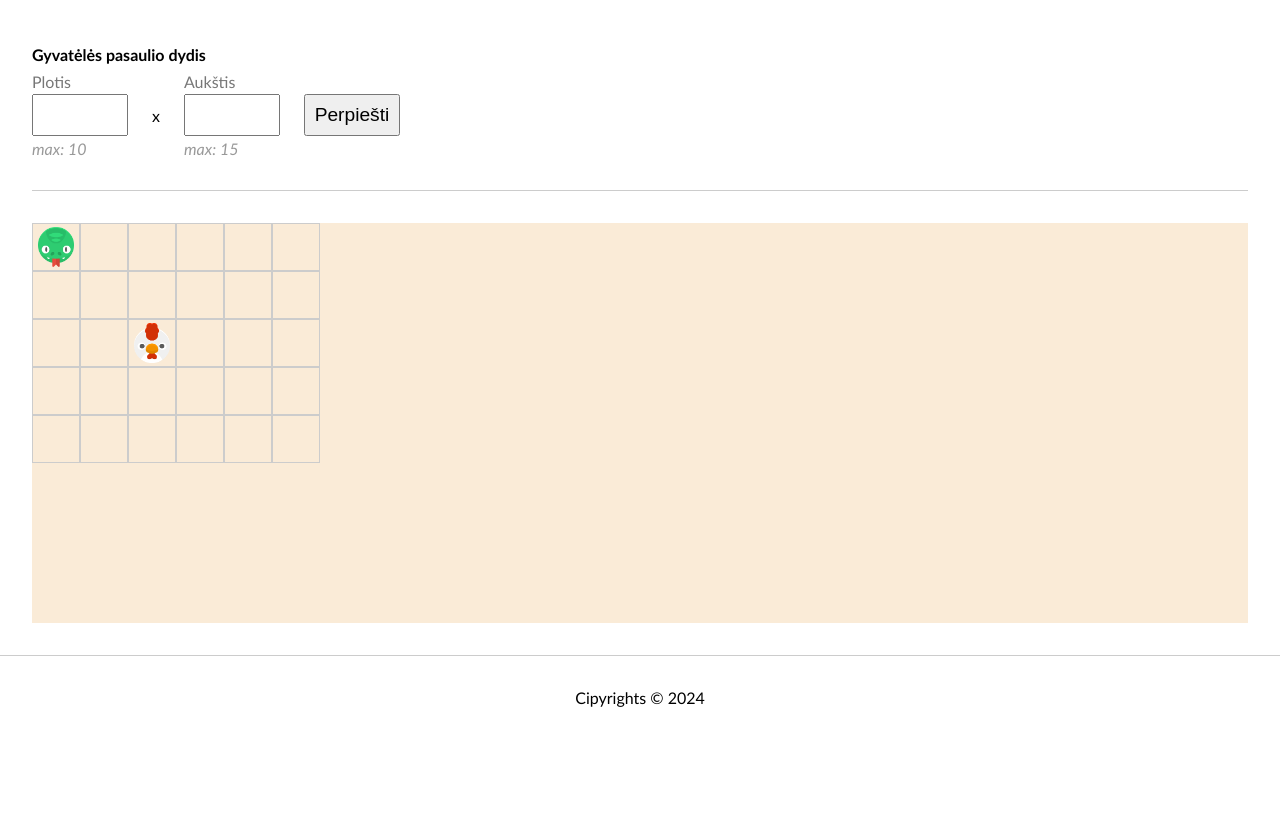
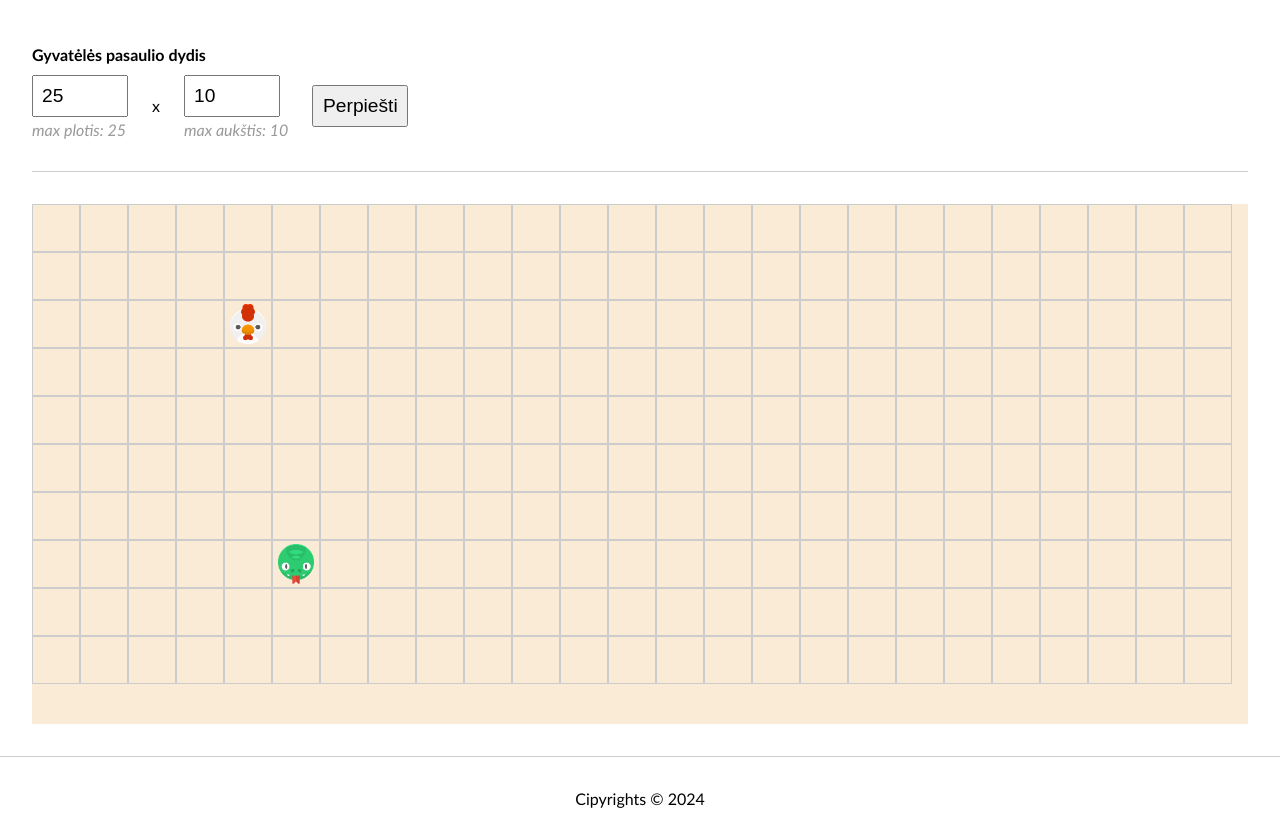
Before and after one commit to EvP8/51-grupe-dom, a website with bundled scripts: page snake/index.html in a window 1280 px wide. Shown: the part 51-891 px from the top of the page. Before the commit the page ends 800 px from the top, so only its background shows below. Built offline with nearby package versions, Linux system fonts and the light colour scheme.

Commit message:
Snake game+

```diff
--- a/css/snake.css
+++ b/css/snake.css
@@ -20,6 +20,8 @@
   gap: 0.2rem;
 }
 .form label {
+  visibility: hidden;
+  height: 0;
   color: #777;
 }
 .form input {
@@ -43,7 +45,7 @@
   margin-top: 2rem;
   position: relative;
   background-color: antiquewhite;
-    height: calc(100vh - 400px);
+  height: calc(100vh - 280px);
   width: 100%;
 }
 .world > .row {
--- a/js/snake.js
+++ b/js/snake.js
@@ -1,3 +1,45 @@
 import { header } from './header.js';
 
 header('snake');
+
+const formDOM = document.forms[0];
+const [widthDOM, heightDOM] = formDOM.querySelectorAll('input');
+const [widthNoteDOM, heightNoteDOM] = formDOM.querySelectorAll('.note');
+const worldDOM = document.getElementById('world');
+
+const cellSize = 48;
+const { clientHeight, clientWidth } = worldDOM;
+
+const width = Math.floor(clientWidth / cellSize);
+const height = Math.floor(clientHeight / cellSize);
+
+// uzpildome forma su perskaiciuota informacija pagal ekrano dydi
+widthDOM.value = width;
+widthDOM.max = width;
+widthNoteDOM.textContent = 'max plotis: ' + width;
+
+heightDOM.value = height;
+heightDOM.max = height;
+heightNoteDOM.textContent = 'max aukštis: ' + height;
+
+// uzpildome pasauli langeliais
+worldDOM.innerHTML = `<div class="row">${'<div class="cell"></div>'.repeat(width)}</div>`.repeat(height)
+    + '<img class="chicken" style="top: 96px; left: 96px;" src="./chicken.png" alt="Chicken">'
+    + '<img class="snake" style="top: 0px; left: 0px;" src="./snake-round.png" alt="Snake">';
+
+const snakeDOM = document.querySelector('.snake');
+const chickenDOM = document.querySelector('.chicken');
+
+const snakePosition = {
+    x: 5,
+    y: 7,
+};
+snakeDOM.style.top = (snakePosition.y * cellSize) + 'px';
+snakeDOM.style.left = (snakePosition.x * cellSize) + 'px';
+
+const chickenPosition = {
+    x: 4,
+    y: 2,
+};
+chickenDOM.style.top = (chickenPosition.y * cellSize) + 'px';
+chickenDOM.style.left = (chickenPosition.x * cellSize) + 'px';
--- a/snake/index.html
+++ b/snake/index.html
@@ -17,14 +17,14 @@
             <div class="form-content">
                 <div class="form-element">
                     <label for="">Plotis</label>
-                    <input type="number">
-                    <p class="note">max: 10</p>
+                    <input type="number" value="10" min="2" max="20" step="1">
+                    <p class="note">max plotis: 10</p>
                 </div>
                 <div class="form-element">x</div>
                 <div class="form-element">
                     <label for="">Aukštis</label>
-                    <input type="number">
-                    <p class="note">max: 15</p>
+                    <input type="number" value="10" min="1" max="20" step="1">
+                    <p class="note">max aukštis: 15</p>
                 </div>
                 <div class="form-element">
                     <button type="submit">Perpiešti</button>
@@ -32,50 +32,7 @@
             </div>
         </form>
 
-        <div id="world" class="world">
-            <div class="row">
-                <div class="cell"></div>
-                <div class="cell"></div>
-                <div class="cell"></div>
-                <div class="cell"></div>
-                <div class="cell"></div>
-                <div class="cell"></div>
-            </div>
-            <div class="row">
-                <div class="cell"></div>
-                <div class="cell"></div>
-                <div class="cell"></div>
-                <div class="cell"></div>
-                <div class="cell"></div>
-                <div class="cell"></div>
-            </div>
-            <div class="row">
-                <div class="cell"></div>
-                <div class="cell"></div>
-                <div class="cell"></div>
-                <div class="cell"></div>
-                <div class="cell"></div>
-                <div class="cell"></div>
-            </div>
-            <div class="row">
-                <div class="cell"></div>
-                <div class="cell"></div>
-                <div class="cell"></div>
-                <div class="cell"></div>
-                <div class="cell"></div>
-                <div class="cell"></div>
-            </div>
-            <div class="row">
-                <div class="cell"></div>
-                <div class="cell"></div>
-                <div class="cell"></div>
-                <div class="cell"></div>
-                <div class="cell"></div>
-                <div class="cell"></div>
-            </div>
-            <img class="chicken" style="top: 96px; left: 96px;" src="./chicken.png" alt="Chicken">
-            <img class="snake" style="top: 0px; left: 0px;" src="./snake-round.png" alt="Snake">
-        </div>
+        <div id="world" class="world"></div>
     </main>
 
     <footer id="main_footer">
```
Lines whose indentation alone changed are shown as unchanged.
